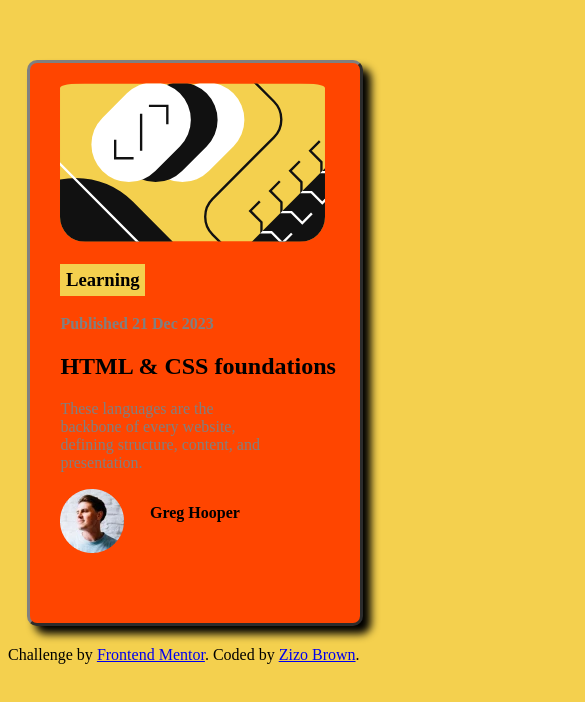
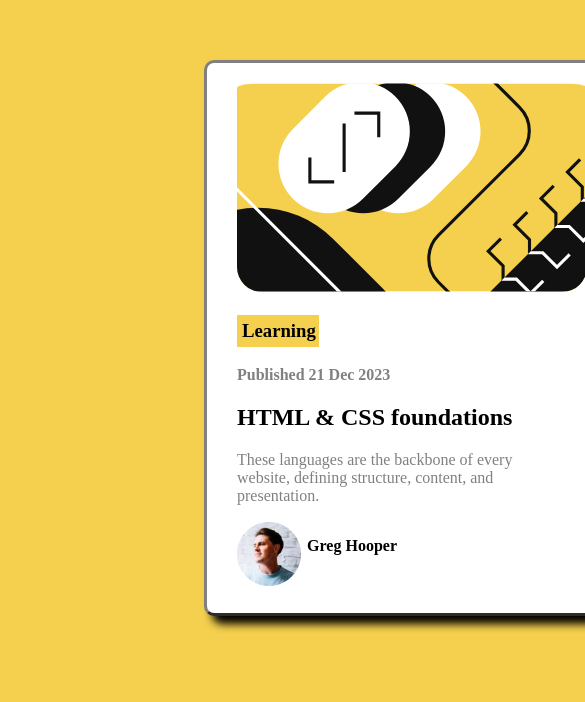
Before and after one commit to Zizo95/Blog-preview-card, a plain HTML site: page index.html in a window 390 px wide. Shown: the top 702 px of the page, 585 px wide, since content can reach past the window. Drawn offline with Linux system fonts and the light colour scheme.

Commit message:
responsive

```diff
--- a/index.html
+++ b/index.html
@@ -24,9 +24,6 @@
   </div>
 
 </section>
-  <div class="attribution">
-    Challenge by <a href="https://www.frontendmentor.io?ref=challenge" target="_blank">Frontend Mentor</a>.
-    Coded by <a href="#">Zizo Brown</a>.
-  </div>
+
 </body>
 </html>
--- a/styles.css
+++ b/styles.css
@@ -1,5 +1,7 @@
 body{
     background-color: hsl(47, 88%, 63%);
+    width: 100vh;
+    margin: auto;
 }
 section{
     margin: auto;
@@ -36,41 +38,3 @@ h3{
 p{
 color: hsl(0, 0%, 50%);
 }
-.attribution{
-    padding-top: 20px;
- }
-
-@media only screen and (max-width:600px){
-    section{
-        width: 80%;
-        padding-bottom: 10px;
-        background-color: blueviolet;
-    }
-    .main-image{
-        width: 300px;
-        }
-
-        h3{
-            width: 25%;
-        }
-
-        .container{
-            width: 60%;
-        }
-        .attribution{
-            padding-top: 20px;
-         }
-}
-@media only screen and (max-width:400px){
-    section{
-        width: 80%;
-        background-color: orangered ;
-    }
-    .main-image{
-        width: 265px;
-        }
-        .attribution{
-            padding-top: 20px;
-         }
-
-}
```
